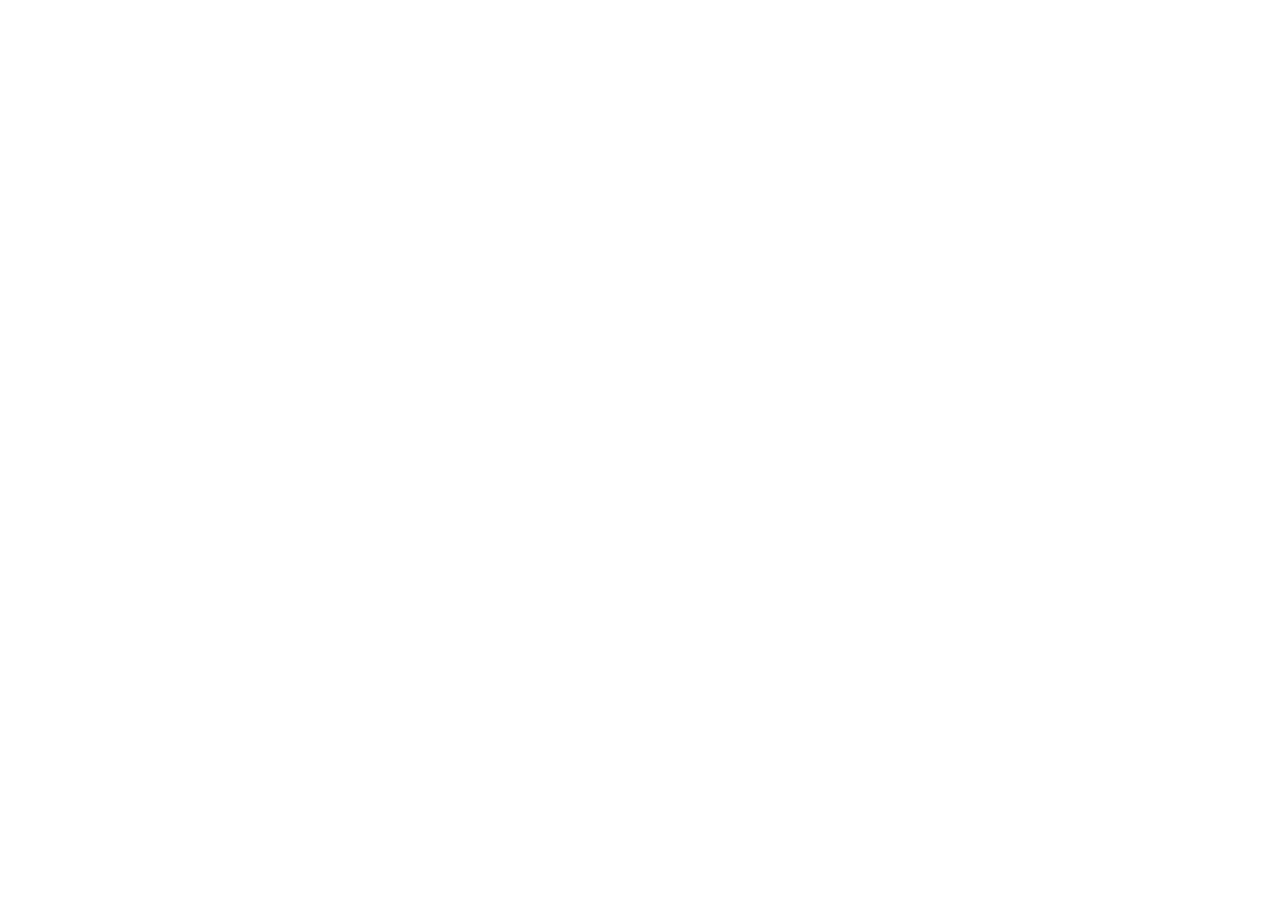
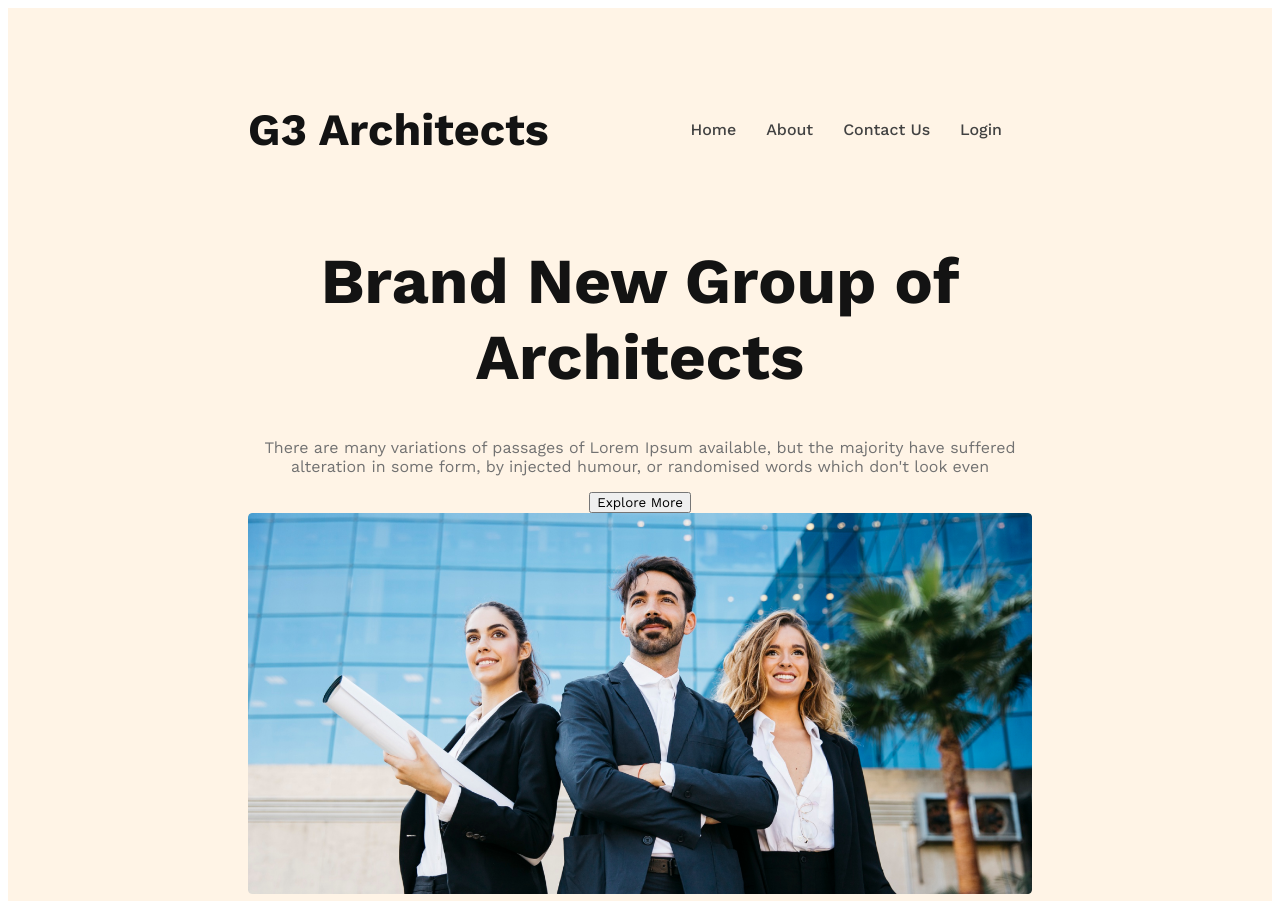
Before and after one commit to mahdigithubr/G3-architects-website, a plain HTML site: page index.html in a window 1280 px wide. Shown: the top 901 px of the page. Before the commit the page ends 800 px from the top, so only its background shows below. Drawn offline with nearby package versions, Linux system fonts and the light colour scheme.

Commit message:
content added

```diff
--- a/index.html
+++ b/index.html
@@ -7,7 +7,29 @@
     <title>G3 Architects</title>
   </head>
   <body class="container">
-    <header class="header"></header>
+    <header class="header">
+      <nav class="navbar">
+        <h3 class="nav-title">G3 Architects</h3>
+        <ul>
+          <li><a href="">Home</a></li>
+          <li><a href="">About</a></li>
+          <li><a href="">Contact Us</a></li>
+          <li><a href="">Login</a></li>
+        </ul>
+      </nav>
+      <div class="banner">
+        <div class="banner-content">
+          <h1 class="banner-title">Brand New Group of Architects</h1>
+          <p class="banner-description">
+            There are many variations of passages of Lorem Ipsum available, but
+            the majority have suffered alteration in some form, by injected
+            humour, or randomised words which don't look even
+          </p>
+          <button class="btn-primary">Explore More</button>
+        </div>
+        <img src="images/banner.png" alt="Website banner Image" />
+      </div>
+    </header>
     <main class="main"></main>
     <footer class="footer"></footer>
   </body>
--- a/styles/style.css
+++ b/styles/style.css
@@ -1,26 +1,67 @@
+/* work sans font style from google fonts */
+
+@import url("https://fonts.googleapis.com/css2?family=Work+Sans:ital,wght@0,100..900;1,100..900&display=swap");
+
 * {
-  padding: 0;
-  margin: 0;
-  box-sizing: border-box;
   list-style-type: none;
+  font-family: "Work Sans", sans-serif;
+}
+
+img {
+  width: 100%;
+}
+
+.btn-primary{
+
+}
+
+/* Headers style start  */
+.header {
+  background-color: rgba(255, 144, 14, 0.1);
+  padding: 50px 240px;
 }
 
 .navbar {
   display: flex;
   justify-content: space-between;
+  align-items: center;
 }
-
-.nav-menu {
+.nav-title {
+  font-size: 2.8rem;
+  font-weight: 700;
+  color: #131313;
+}
+.navbar > ul {
   display: flex;
 }
 
-.nav-ul > li {
-  display: inline;
-  margin-left: 20px;
+.navbar li {
+  margin-right: 30px;
+  font-weight: 500;
+  font-size: 1rem;
 }
 
-.container {
-  max-width: 1100px;
+.navbar li a {
+  text-decoration: none;
+  color: #424242;
+}
 
+/* banner styles */
+.banner-content {
+  max-width: 800px;
+  text-align: center;
   margin: 0 auto;
 }
+
+.banner-title {
+  font-size: 4rem;
+  font-weight: 700;
+  color: #131313;
+}
+
+.banner-description {
+  color: #727272;
+}
+
+
+/* header style end */
```
